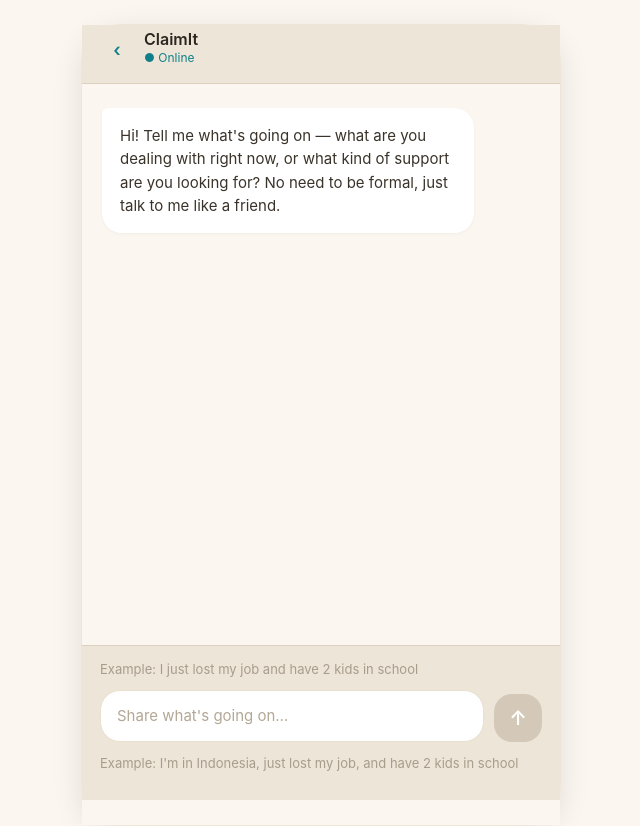
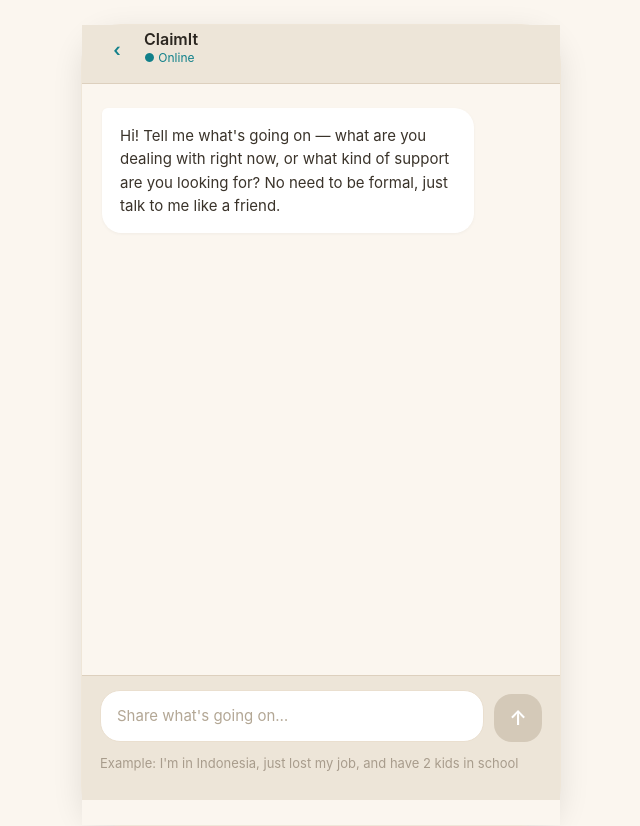
Before and after one commit to numshv/claimit, a Next.js app: page /chat in a window 1280 px wide. Shown: the whole page, without its empty margins (319-959 px from the left). Built offline with nearby package versions, Linux system fonts and the light colour scheme.

Commit message:
style : message chip

```diff
--- a/src/app/chat/page.tsx
+++ b/src/app/chat/page.tsx
@@ -162,11 +162,6 @@
 
       {/* Input area */}
       <div className="bg-[#ede5d8] border-t border-[#ddd0be] px-[18px] pt-[14px] pb-7 sticky bottom-0">
-        {!showChips && messages.length <= 1 && (
-          <p className="text-[13px] text-[#a89c8c] mb-3 leading-[18px]">
-            Example: I just lost my job and have 2 kids in school
-          </p>
-        )}
         <div className="flex gap-[10px] items-end">
           <div
             className="flex-1 bg-white border border-[#eadfcf] px-4 py-[14px] min-h-[48px] max-h-32 flex items-center"
```
